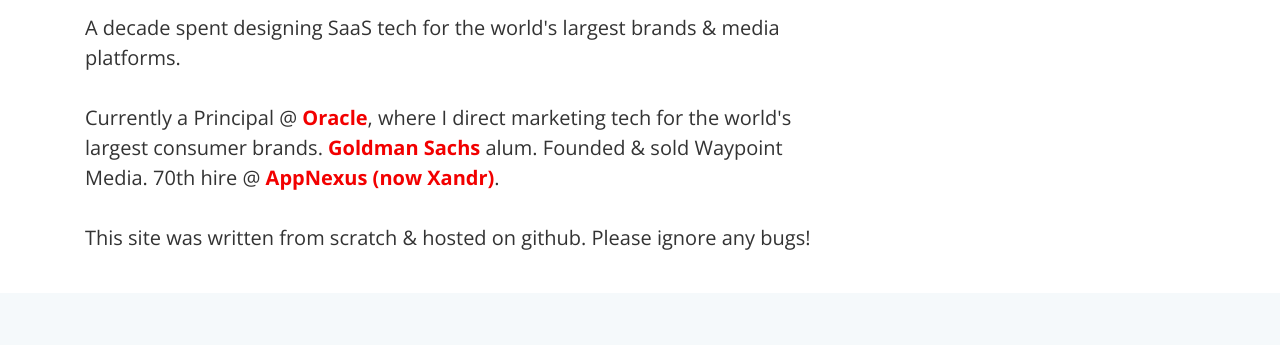
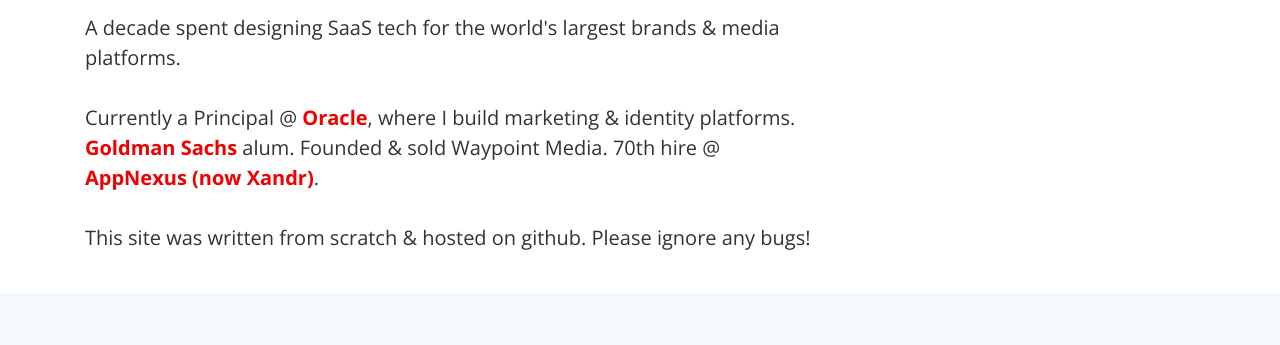
Before and after one commit to TrainUndrwater/homepage, a plain HTML site: page index.html in a window 1280 px wide. Shown: the part 295-640 px from the top of the page. Drawn offline with nearby package versions, Linux system fonts and the light colour scheme.

Commit message:
small copy edit for homepage.

```diff
--- a/index.html
+++ b/index.html
@@ -56,7 +56,7 @@
                 <div class="small-occupation">
                     A decade spent designing SaaS tech for the world's largest brands & media platforms.
                     <br><br>
-                    Currently a Principal @ <a href="https://www.oracle.com/data-cloud/" target="_blank">Oracle</a>, where I direct marketing tech for the world's largest consumer brands. <a href="https://www.goldmansachs.com/" target="_blank">Goldman Sachs</a> alum. Founded & sold Waypoint Media. 70th hire @ <a href="https://www.xandr.com/" target="_blank">AppNexus (now Xandr)</a>.
+                    Currently a Principal @ <a href="https://www.oracle.com/data-cloud/" target="_blank">Oracle</a>, where I build marketing & identity platforms. <a href="https://www.goldmansachs.com/" target="_blank">Goldman Sachs</a> alum. Founded & sold Waypoint Media. 70th hire @ <a href="https://www.xandr.com/" target="_blank">AppNexus (now Xandr)</a>.
                     <br><br>
                     This site was written from scratch & hosted on github. Please ignore any bugs!
                 </div>
```
